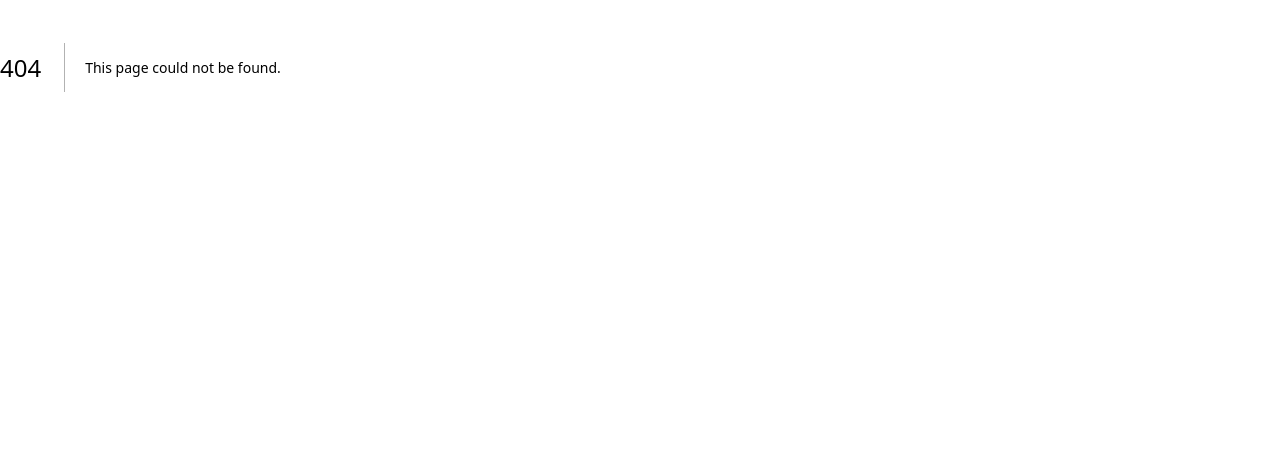
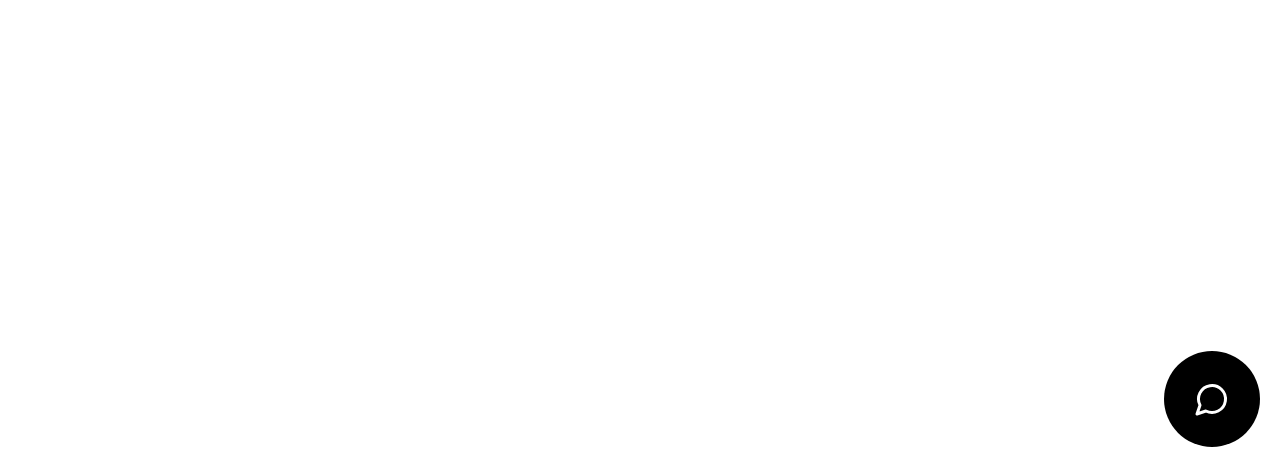
Before and after one commit to Memox-Inc/mmx-unified-chat-embed, a Next.js app: page /embed/chat in a window 1280 px wide. Before the commit this address had no page. Shown: the part 333-800 px from the top of the page. Built offline with nearby package versions, Linux system fonts and the light colour scheme.

Commit message:
fix: working on chat embedding

```diff
--- /dev/null
+++ b/app/embed/chat/page.tsx
@@ -0,0 +1,19 @@
+"use client";
+import Home from "@/components/chat/chat-widget/ChatWidget";
+
+interface EmbedParams {
+  chatflowid: string;
+  // Add other expected query params here
+}
+
+export default function EmbedChatPage({
+  searchParams,
+}: {
+  searchParams: EmbedParams;
+}) {
+  return (
+    <div className="h-screen w-full bg-transparent">
+      <Home chatflowId={searchParams.chatflowid} embedMode={true} />
+    </div>
+  );
+}
--- a/components/chat/chat-widget/ChatWidget.tsx
+++ b/components/chat/chat-widget/ChatWidget.tsx
@@ -1,9 +1,10 @@
 import React, { useState, useEffect } from "react";
 import ChatButtonComponent from "@/components/chat/button/ChatButtonComponent";
 import ChatWindowComponent from "@/components/chat/chat-window/ChatWindowComponent";
-export default function Home() {
+export default function Home({chatflowId,embedMode}:{chatflowId:string, embedMode:boolean}) {
   //State Management for Chat Window
   const [chatOpen, setChatOpen] = useState(false);
+  console.log(chatflowId,embedMode)
 
   // Open and close chat window
   const openChat = () => {
```
